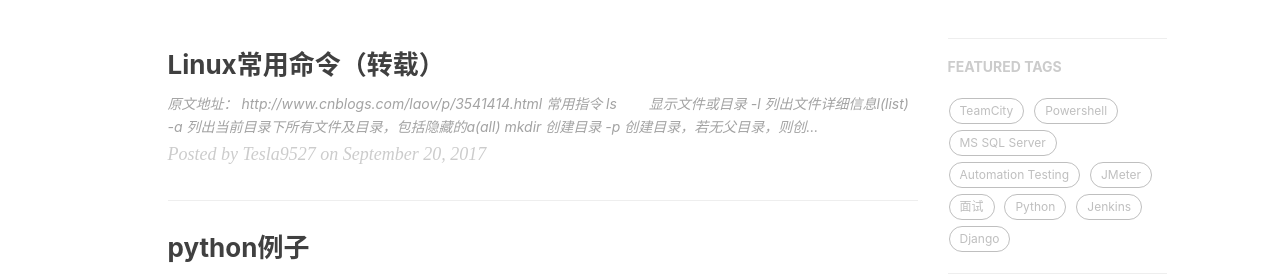
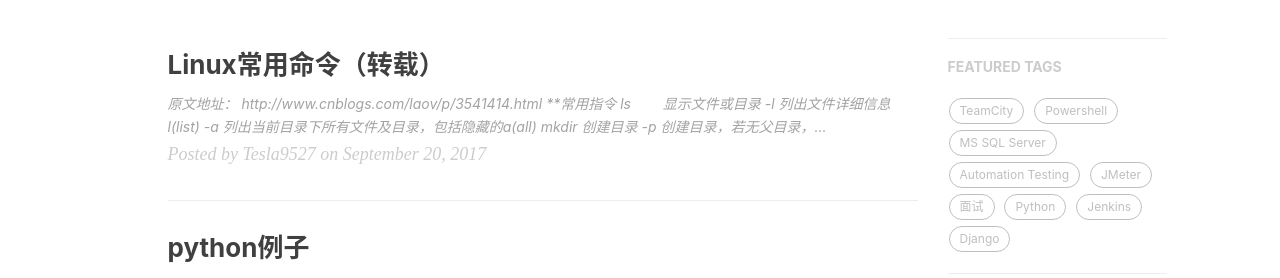
Before and after one commit to ccflyme/ccflyme.github.io, a Jekyll site: the page built from index.html, in a window 1280 px wide and 900 px high. Shown: the part 420-698 px from the top of the window. Built offline with Jekyll 4.4.1, drawn with Linux system fonts in a browser that asks for light colours; nearby versions of some CDN libraries; the list of posts is cut into pages by our own code; comment, search, counter and statistics services are not loaded.

```diff
--- a/_posts/2017-09-20-linux_common_commands.markdown
+++ b/_posts/2017-09-20-linux_common_commands.markdown
@@ -12,7 +12,7 @@ tags:
 原文地址：
 [http://www.cnblogs.com/laov/p/3541414.html](http://www.cnblogs.com/laov/p/3541414.html)
 
-常用指令
+**常用指令
 
 ls　　        显示文件或目录
 
```
